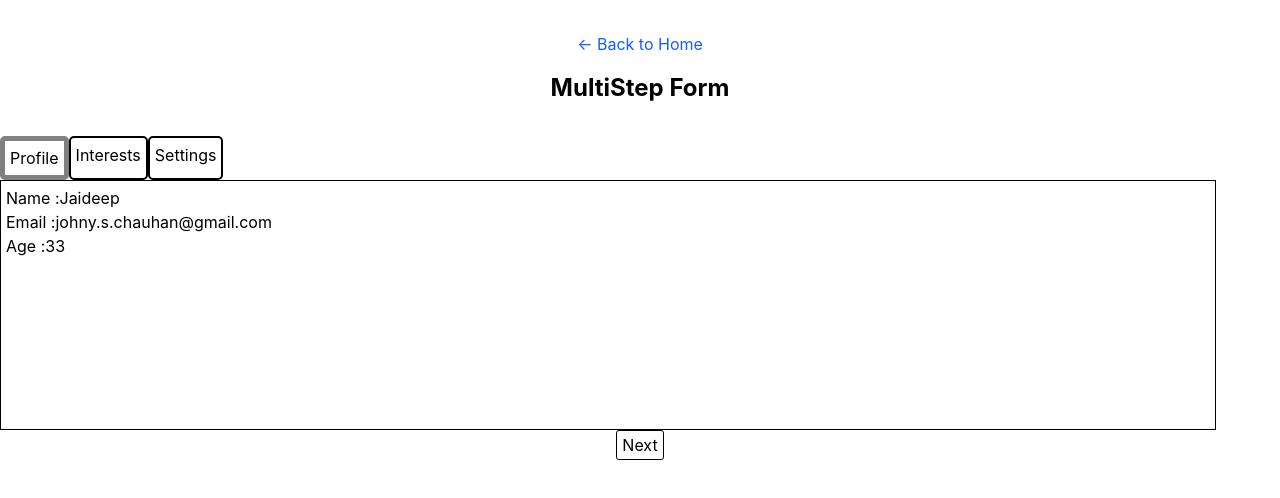
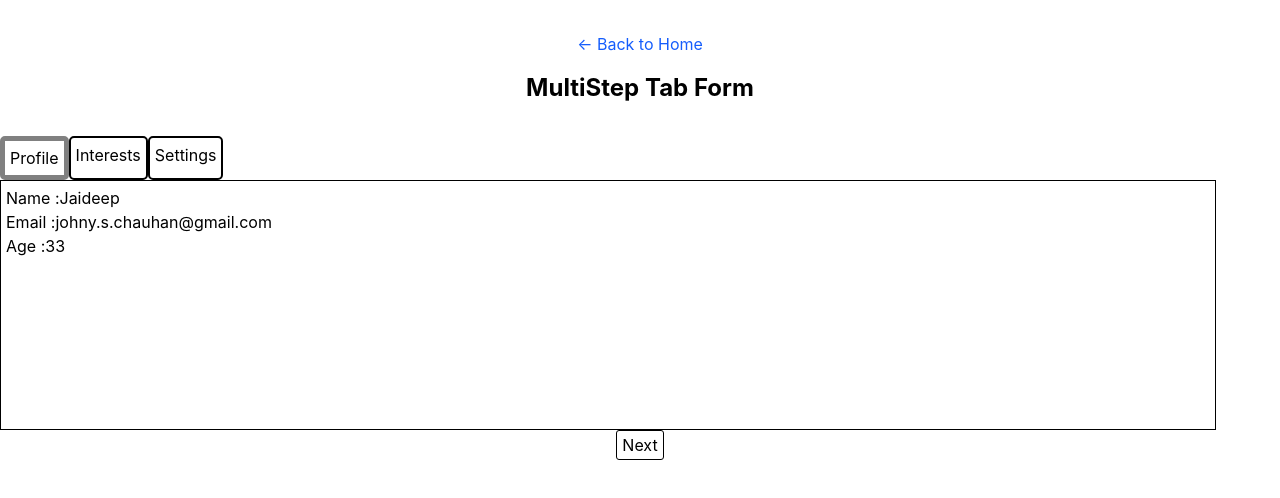
Before and after one commit to jaideepsinghchauhan/machine-coding, a React (Vite) app: page /machine-coding/multistep-form in a window 1280 px wide. Shown: the top 498 px of the page. Built offline with nearby package versions, Linux system fonts and the light colour scheme.

Commit message:
implement naming

```diff
--- a/src/App.tsx
+++ b/src/App.tsx
@@ -40,7 +40,7 @@ const questions: Question[] = [
   },
   {
     path: "/multistep-form",
-    name: "MultiStep Form",
+    name: "MultiStep Tab Form",
     component: <MultiStepForm />,
   },
 ];
--- a/src/questions/multi-step-form/MultiStepForm.tsx
+++ b/src/questions/multi-step-form/MultiStepForm.tsx
@@ -101,7 +101,7 @@ function MultiStepForm() {
         <Link to="/" className="text-blue-600 hover:underline">
           ← Back to Home
         </Link>
-        <h2 className="text-2xl font-bold mt-4">MultiStep Form</h2>
+        <h2 className="text-2xl font-bold mt-4">MultiStep Tab Form</h2>
       </div>
       <div className="tab-container">
         {tabs.map((tab, index) => {
```
